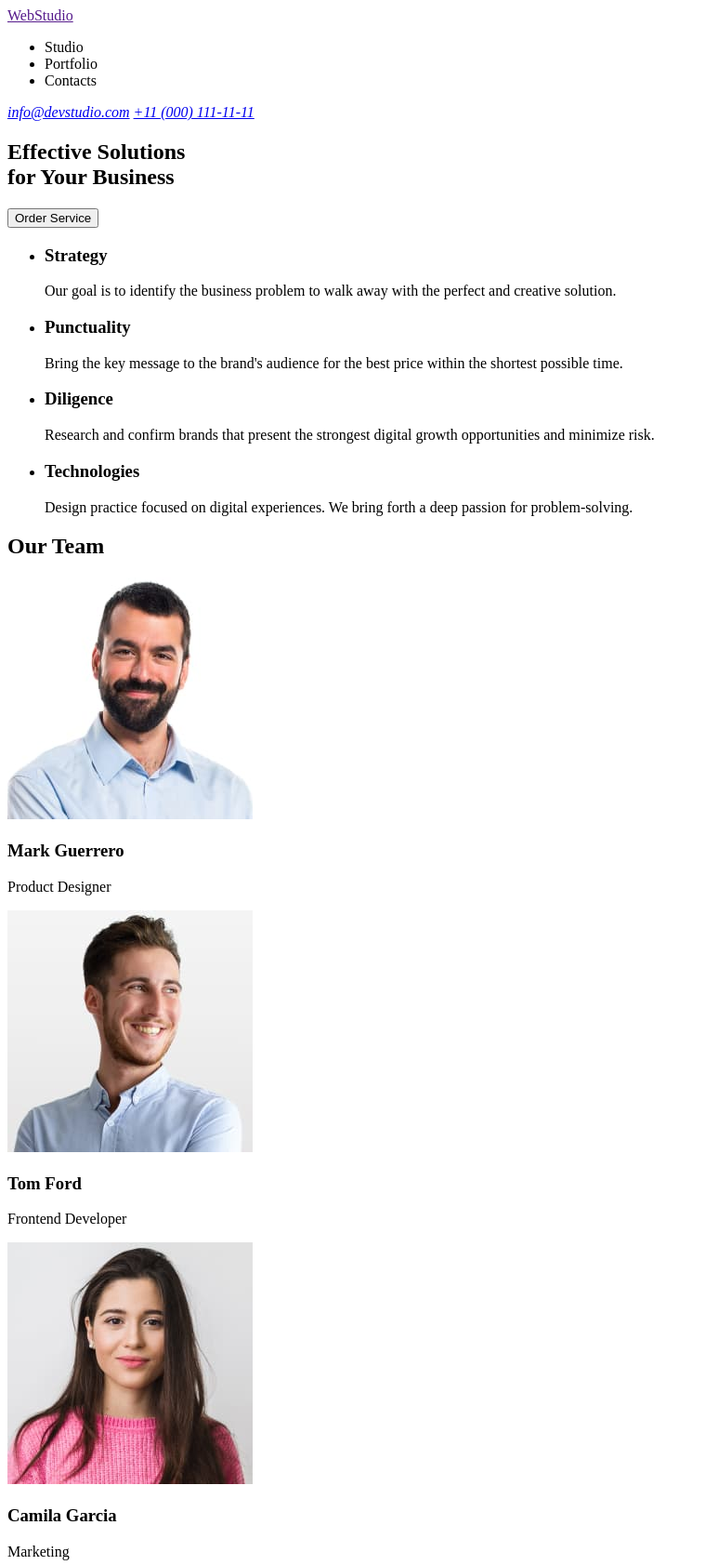
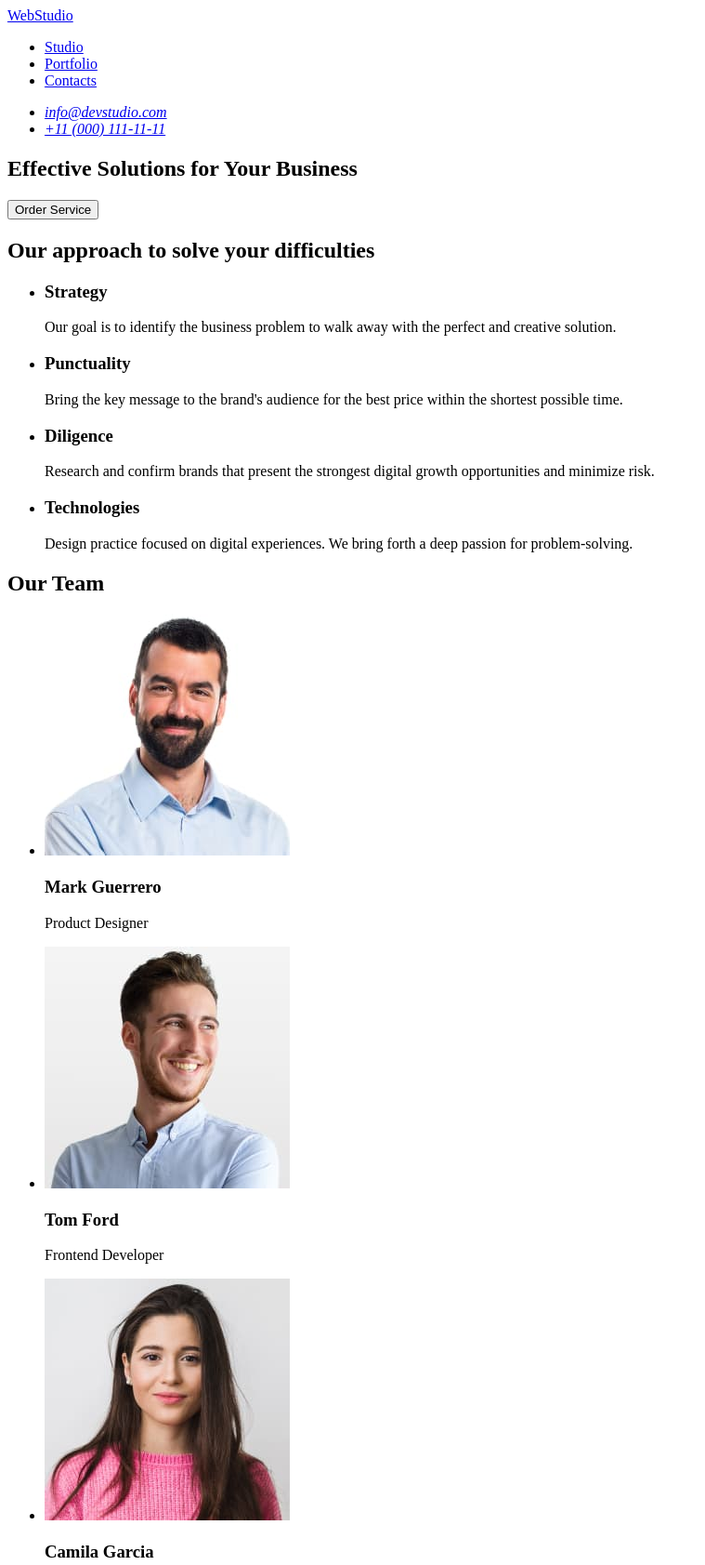
Before and after one commit to ValeriyaHr/goit-markup-hw-01, a plain HTML site: page index.html in a window 1280 px wide. Shown: the top 1683 px of the page at 93% size, without its empty margins (0-759 px from the left). Drawn offline with Linux system fonts and the light colour scheme.

Commit message:
updatehw

```diff
--- a/index.html
+++ b/index.html
@@ -8,30 +8,31 @@
 <body>
   <header>
 
-      <A href="">WebStudio</a>
     <nav>
+      <A href="./index.html">WebStudio</a>
       <ul>
-          <li>Studio</li>
-          <li>Portfolio</li>
-          <li>Contacts</li>
+          <li> <a href=””>Studio</a></li>
+          <li> <a href=””>Portfolio</a></li>
+          <li> <a href=””>Contacts</a></li>
       </ul>
     </nav>
 
     <address>
-        <a href="mailto:info@devstudio.com">info@devstudio.com</a>
-        <a href="tel:+110001111111">+11 (000) 111-11-11</a>
+        <ul>
+          <li> <a href="mailto:info@devstudio.com">info@devstudio.com</a> </li>
+          <li> <a href="tel:+110001111111">+11 (000) 111-11-11</a> </li>
+        </ul>
     </address>
   </header>
 
  <main>
     <section>
-     <h1>Effective Solutions<br>
-        for Your Business</h1>
-
-     <button>Order Service</button>
+        <h1>Effective Solutions for Your Business</h1>
+        <button type="button">Order Service</button>
     </section>
 
     <section>
+      <h2>Our approach to solve your difficulties</h2>
       <ul>
         <li><h3>Strategy</h3>
         <p>Our goal is to identify the business
@@ -47,29 +48,30 @@
 
   <section>
     <h2>Our Team</h2>
-    <div><img src="img/hero1.jpg" alt="Mark Guerrero" width="264" height="260">
+
+    <ul>
+      <li><img src="img/hero1.jpg" alt="Mark Guerrero" width="264" height="260">
         <h3>Mark Guerrero</h3> <p>Product Designer</p>
-    </div>
+      </li>
 
-    <div><img src="img/hero2.jpg" alt="Tom Ford" width="264" height="260">
+      <li><img src="img/hero2.jpg" alt="Tom Ford" width="264" height="260">
         <h3>Tom Ford</h3> <p>Frontend Developer</p>
-    </div>
+      </li>
 
-    <div><img src="img/hero3.jpg" alt="Camila Garcia" width="264" height="260">
+      <li><img src="img/hero3.jpg" alt="Camila Garcia" width="264" height="260">
         <h3>Camila Garcia</h3> <p>Marketing</p>
-    </div>
+      </li>
 
-    <div><img src="img/hero4.jpg" alt="Daniel Wilson" width="264" height="260">
+      <li><img src="img/hero4.jpg" alt="Daniel Wilson" width="264" height="260">
         <h3>Daniel Wilson</h3> <p>UI Designer</p>
-    </div>
+      </li>
+    </ul>
   </section>
  </main>
 
   <footer>
-    <A href="">WebStudio</a>
-    <p>Increase the flow of customers and <br>
-     sales for your business with digital <br>
-     marketing & growth solutions.</p>
+    <a href="./index.html">WebStudio</a>
+    <p>Increase the flow of customers and sales for your business with digital marketing & growth solutions.</p>
   </footer>
 
 </body>
```
Lines whose indentation alone changed are shown as unchanged.
